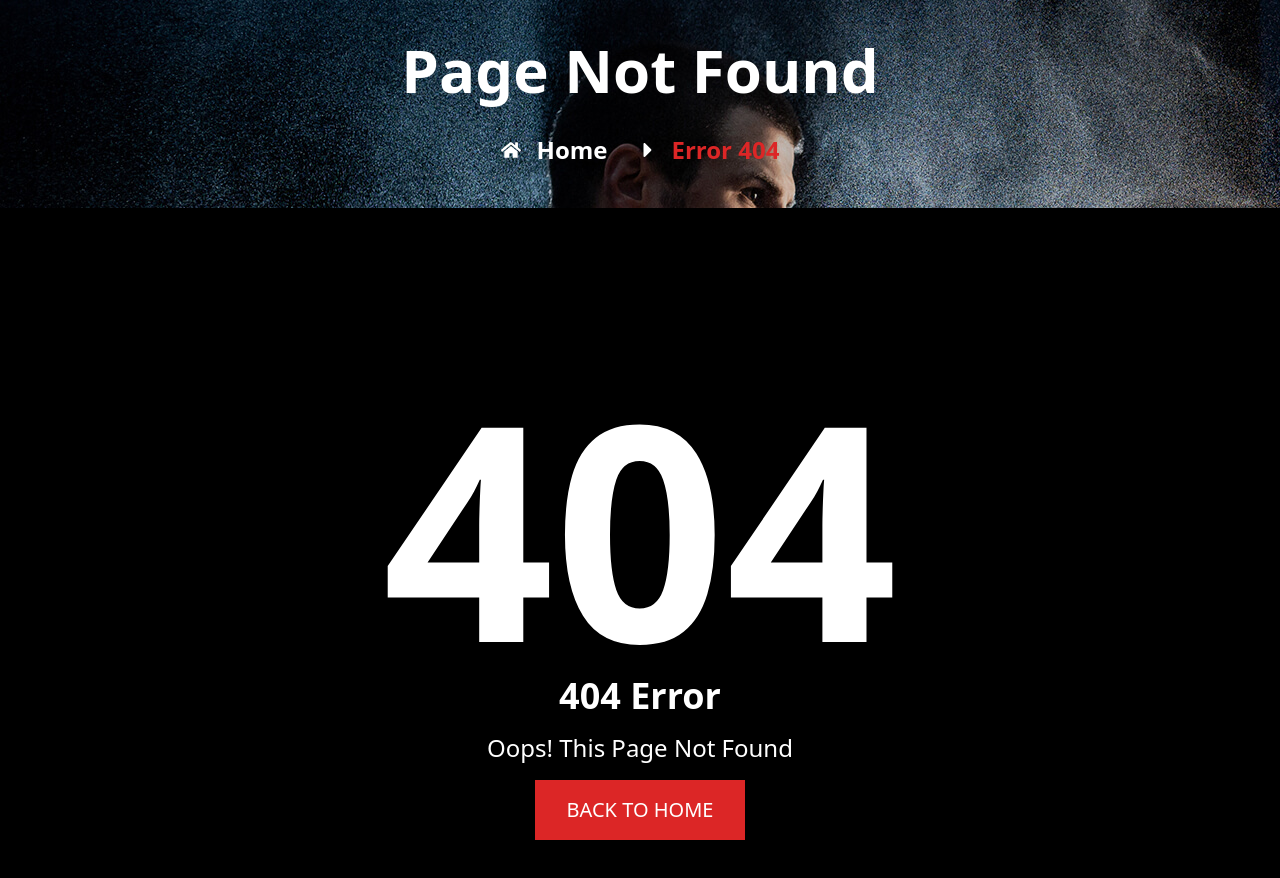
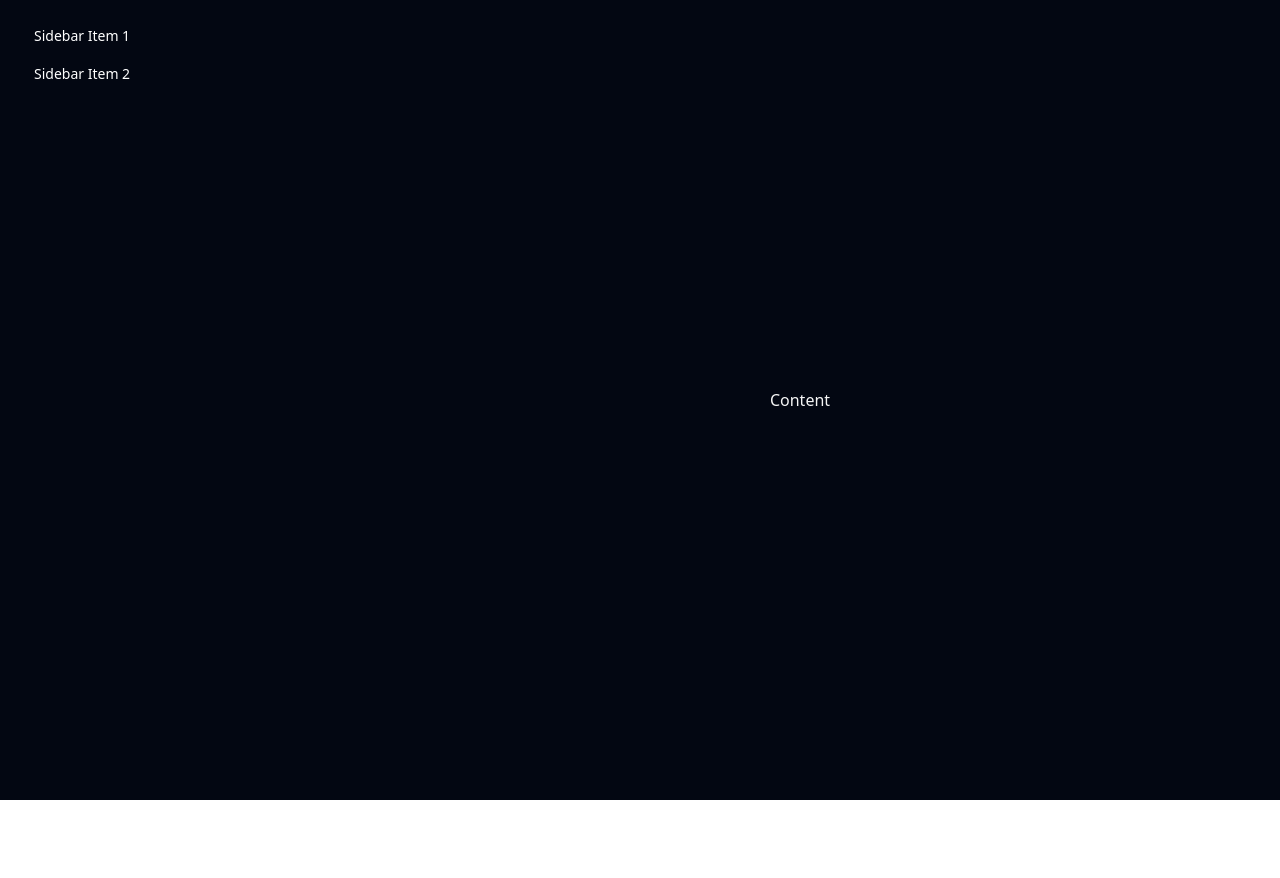
Before and after one commit to jewelislam360/Video-Steraming-Client, a React (Vite) app: page /dashboard/watchlist in a window 1280 px wide. Before the commit this address had no page. Shown: the top 878 px of the page. After the commit the page ends 800 px from the top, so only its background shows below. Built offline with nearby package versions, Linux system fonts and the light colour scheme.

Commit message:
dashborad

```diff
--- /dev/null
+++ b/src/Layout/DashBoard.jsx
@@ -0,0 +1,27 @@
+import React from 'react';
+import { Outlet } from 'react-router-dom';
+
+const DashBoard = () => {
+    return (
+        <div className="drawer lg:drawer-open">
+            <input id="my-drawer-2" type="checkbox" className="drawer-toggle" />
+            <div className="drawer-content flex flex-col items-center justify-center">
+                {/* Page content here */}
+                <Outlet></Outlet>
+                <label htmlFor="my-drawer-2" className="btn btn-primary drawer-button lg:hidden">Open drawer</label>
+
+            </div>
+            <div className="drawer-side">
+                <label htmlFor="my-drawer-2" className="drawer-overlay"></label>
+                <ul className="menu p-4 w-80 h-full bg-base-200 text-base-content">
+                    {/* Sidebar content here */}
+                    <li><a>Sidebar Item 1</a></li>
+                    <li><a>Sidebar Item 2</a></li>
+                </ul>
+
+            </div>
+        </div>
+    );
+};
+
+export default DashBoard;
--- /dev/null
+++ b/src/Pages/DashBoard/WatchList/WatchList.jsx
@@ -0,0 +1,11 @@
+import React from 'react';
+
+const WatchList = () => {
+    return (
+        <div>
+            <h3>Content</h3>
+        </div>
+    );
+};
+
+export default WatchList;
--- a/src/Pages/Home/Banner/Banner.jsx
+++ b/src/Pages/Home/Banner/Banner.jsx
@@ -158,6 +158,7 @@
                                     <video className=' w-[100%] lg:w-2/3 lg:h-2/4 md:w-2/3 md:h-2/4 rounded-lg relative' src="../../../../public/assets/videos/SPIDER-MAN_ NO WAY HOME - Official Trailer.mp4"
                                         muted
                                         controls="true"
+                                        light='true'
                                     ></video>
                                 </div>
                             </div>
--- a/src/components/Shared/Navbar/Navbar.jsx
+++ b/src/components/Shared/Navbar/Navbar.jsx
@@ -63,6 +63,9 @@
       <li>
         <a>Contact</a>
       </li>
+      <li>
+        <Link to="/dashboard/watchlist">Dashboard</Link>
+      </li>
     </>
   );
   return (
```
Also changed, not shown: src/Routes/Routes.jsx (+12 -0 lines).
